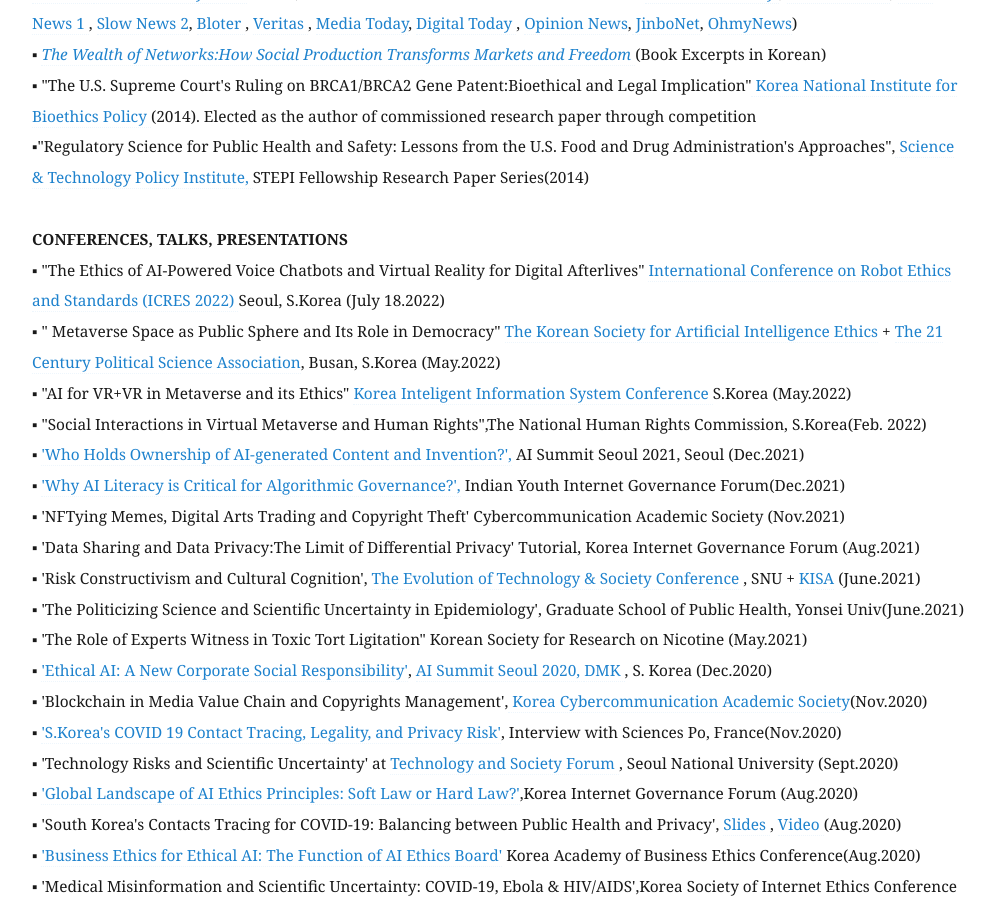
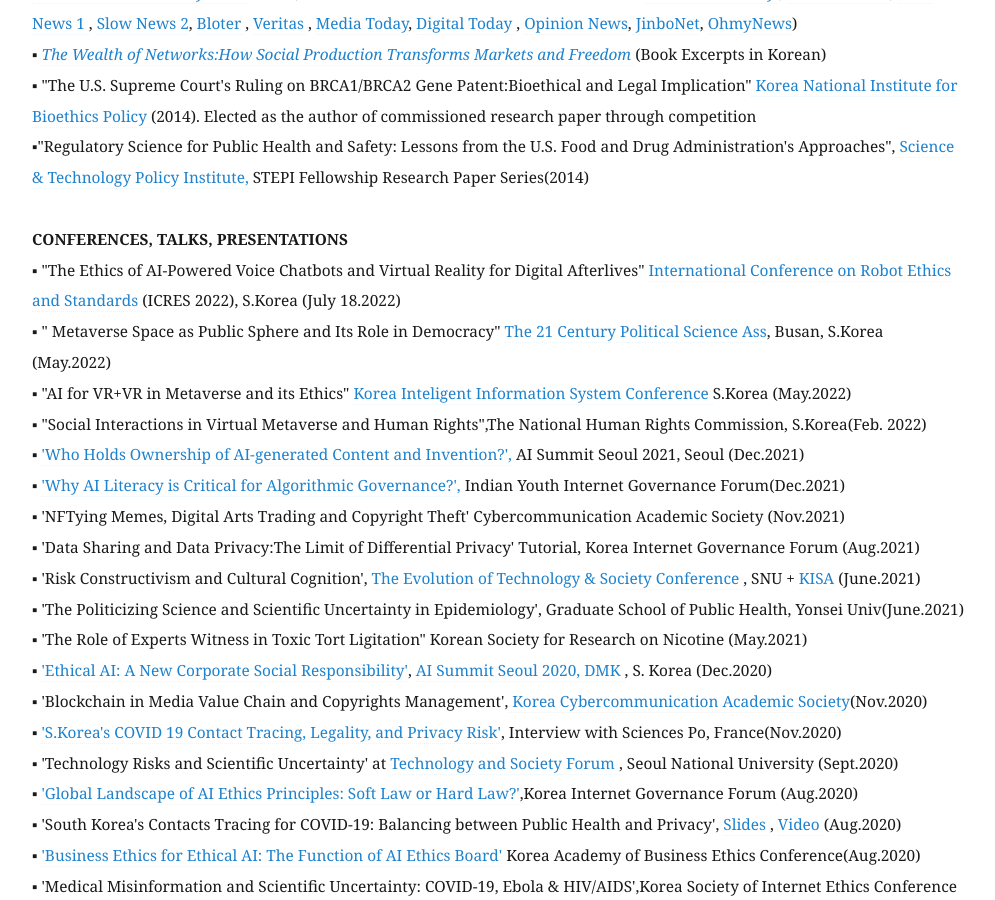
Before and after one commit to eunchangchoi/eunchangchoi.github.io, a Jekyll site: the page built from index.md, in a window 1280 px wide and 900 px high, scrolled down 3253 px. Shown: the whole window, without its empty margins (68-1063 px from the left). Built offline with Jekyll 4.4.1, drawn with Linux system fonts in a browser that asks for light colours.

Commit message:
Update index.md

```diff
--- a/index.md
+++ b/index.md
@@ -71,8 +71,8 @@
 ▪"Regulatory Science for Public Health and Safety: Lessons from the U.S. Food and Drug Administration's Approaches",<a href="https://www.stepi.re.kr/site/stepien/main.do"> Science & Technology Policy Institute, </a>STEPI Fellowship Research Paper Series(2014)<br>
      <br>
  <strong> CONFERENCES, TALKS, PRESENTATIONS </strong> <br>
-▪ "The Ethics of AI-Powered Voice Chatbots and Virtual Reality for Digital Afterlives" <a href="https://www.clawar.org/icres2022/?fbclid=IwAR2g5W3CtTNLC9MOT9du0qogMQyR0FimGJciXYzIZqo4KXNuQ2RaXZNJEsg/"> International Conference on Robot Ethics and Standards (ICRES 2022) </a> Seoul, S.Korea (July 18.2022)<br>
-▪ " Metaverse Space as Public Sphere and Its Role in Democracy" <a href="https://ksaie.or.kr/"> The Korean Society for Artificial Intelligence Ethics</a> + <a href="http://www.politics21.or.kr/"> The 21 Century Political Science Association</a>, Busan, S.Korea (May.2022)<br>
+▪ "The Ethics of AI-Powered Voice Chatbots and Virtual Reality for Digital Afterlives" <a href="https://www.clawar.org/icres2022/?fbclid=IwAR2g5W3CtTNLC9MOT9du0qogMQyR0FimGJciXYzIZqo4KXNuQ2RaXZNJEsg/"> International Conference on Robot Ethics and Standards </a>(ICRES 2022), S.Korea (July 18.2022)<br>
+▪ " Metaverse Space as Public Sphere and Its Role in Democracy" <a href="https://ksaie.or.kr/"> <a href="http://www.politics21.or.kr/"> The 21 Century Political Science Ass</a>, Busan, S.Korea (May.2022)<br>
 ▪ "AI for VR+VR in Metaverse and its Ethics" <a href="http://www.kiiss.or.kr/journal/sub02.html/"> Korea Inteligent Information System Conference </a> S.Korea (May.2022)<br>
 ▪ "Social Interactions in Virtual Metaverse and Human Rights",The National Human Rights Commission, S.Korea(Feb. 2022)<br>
 ▪ <a href="https://aisummit.co.kr/agenda_2021-2/">'Who Holds Ownership of AI-generated Content and Invention?',</a> AI Summit Seoul 2021, Seoul (Dec.2021)<br>
```
